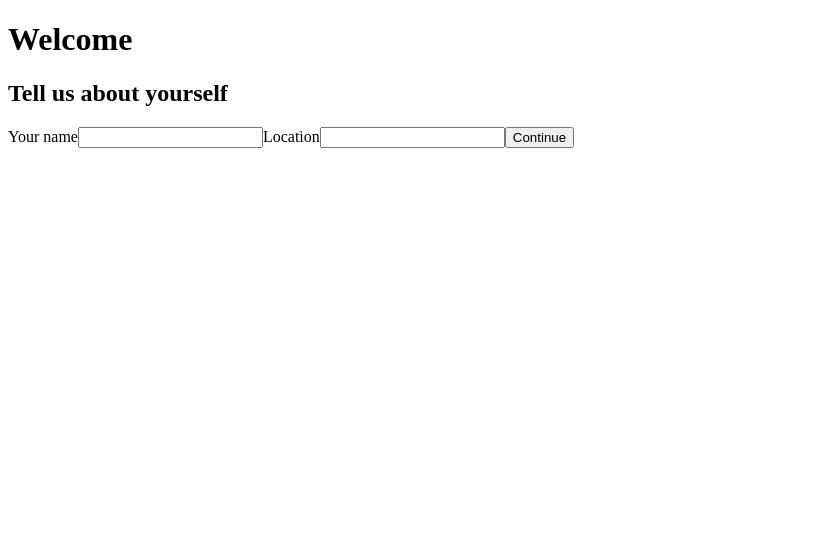
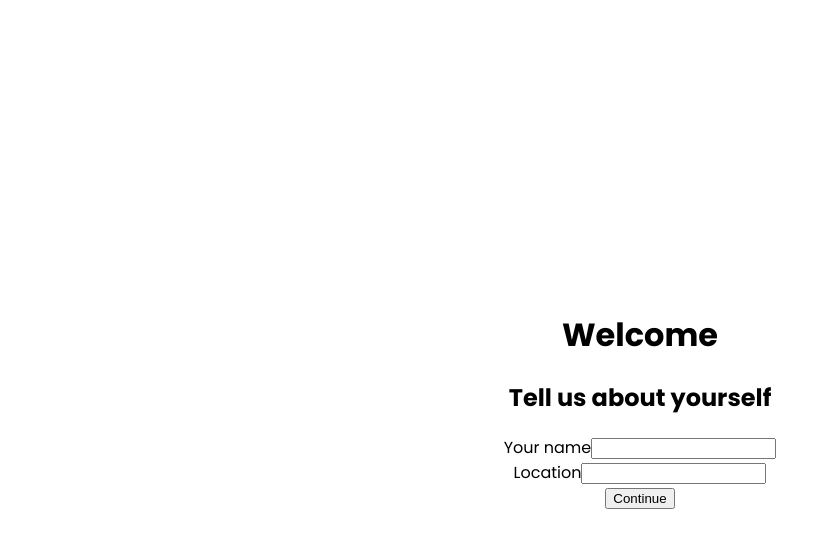
Before and after one commit to cameron-carruthers/weather-app, a React (Create React App) app: page / in a window 1280 px wide. Shown: the top 548 px of the page, without its empty margins (0-831 px from the left). Built offline with nearby package versions, Linux system fonts and the light colour scheme.

Commit message:
Add Popper font and align login to center

```diff
--- a/public/index.html
+++ b/public/index.html
@@ -24,6 +24,8 @@
       work correctly both with client-side routing and a non-root public URL.
       Learn how to configure a non-root public URL by running `npm run build`.
     -->
+    <link rel="preconnect" href="https://fonts.gstatic.com">
+    <link href="https://fonts.googleapis.com/css2?family=Poppins:wght@400;500;600;700&display=swap" rel="stylesheet">
     <title>React App</title>
   </head>
   <body>
--- a/src/App.js
+++ b/src/App.js
@@ -1,15 +1,42 @@
 import { useState } from 'react';
+import { createGlobalStyle } from 'styled-components';
+import styled from 'styled-components';
 import LogIn from './LogIn';
 import Forecast from './Forecast';
+
+const GlobalStyle = createGlobalStyle`
+
+  html {
+      font-size: 16px;
+      box-sizing: border-box;
+    }
+
+    *, *:before, *:after {
+      box-sizing: inherit;
+    }
+
+  body {
+    margin: 0;
+    font-family: 'Poppins', 'sans-serif';
+  }
+`
+
+const Container = styled.div`
+  display: flex;
+  justify-content: center;
+  align-items: center;
+  height: 100vh;
+`
 
 const App = () => {
   const [loggedIn, setLoggedIn] = useState(false);
 
-  if (loggedIn) {
-    return <Forecast />
-  } else {
-    return <LogIn />
-  }
+  return (
+    <Container>
+      <GlobalStyle />
+      {loggedIn ? <Forecast /> : <LogIn />}
+    </Container>
+  )
 }
 
 export default App;
--- a/src/LogIn.js
+++ b/src/LogIn.js
@@ -1,7 +1,12 @@
 import styled from 'styled-components';
 
+const Container = styled.div`
+  width: 20rem;
+  text-align: center;
+`
+
 const Login = () => (
-  <>
+  <Container>
     <h1>Welcome</h1>
     <h2>Tell us about yourself</h2>
     <form>
@@ -15,7 +20,7 @@
       </label>
       <button>Continue</button>
     </form>
-  </>
+  </Container>
 );
 
 export default Login;
```
Also changed, not shown: 1 other file (tests, documents, lock files or other folders).
